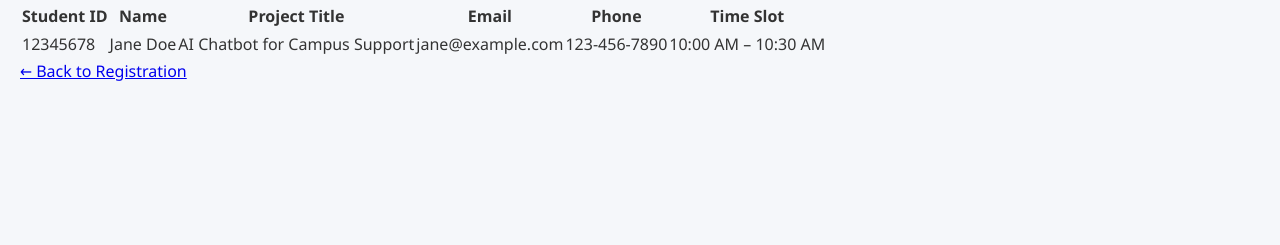
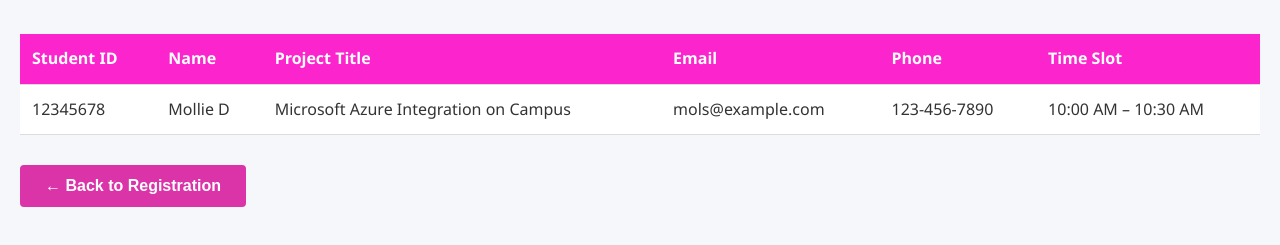
Before and after one commit to mdishroon/StudentDemoReg, a website built with Vite: page regList.html in a window 1280 px wide. Shown: the part 69-314 px from the top of the page. Built offline with nearby package versions, Linux system fonts and the light colour scheme.

Commit message:
styling changes (again)

```diff
--- a/regList.html
+++ b/regList.html
@@ -26,16 +26,16 @@
         <!-- Example row -->
         <tr>
           <td>12345678</td>
-          <td>Jane Doe</td>
-          <td>AI Chatbot for Campus Support</td>
-          <td>jane@example.com</td>
+          <td>Mollie D</td>
+          <td>Microsoft Azure Integration on Campus</td>
+          <td>mols@example.com</td>
           <td>123-456-7890</td>
           <td>10:00 AM – 10:30 AM</td>
         </tr>
       </tbody>
     </table>
 
-    <a class="back-button" href="index.html">← Back to Registration</a>
+    <a href="index.html"><button id="backBtn">← Back to Registration</button></a>
 
 </body>
 
--- a/styles.css
+++ b/styles.css
@@ -21,6 +21,29 @@ body {
     box-shadow: 0 2px 10px rgba(0, 0, 0, 0.1);
     padding: 30px;
 }
+
+/* Table styling */
+table {
+    width: 100%;
+    border-collapse: collapse;
+    margin-top: 2rem;
+    background-color: #fff;
+  }
+
+  th, td {
+    padding: 12px;
+    text-align: left;
+    border-bottom: 1px solid #ddd;
+  }
+
+  th {
+    background-color: #fc25cd;
+    color: white;
+  }
+
+  tr:hover {
+    background-color: #f1f1f1;
+  }
 
 /* Header styles */
 header {
@@ -118,6 +141,14 @@ button:active {
     background-color: #2980b9;
 }
 
+#backBtn {
+    background-color: #db34a9;
+    color: white;
+    flex-grow: 2;
+    margin-right: 10px;
+    margin-top: 30px;
+}
+
 #submitBtn {
     background-color: #3498db;
     color: white;
```
